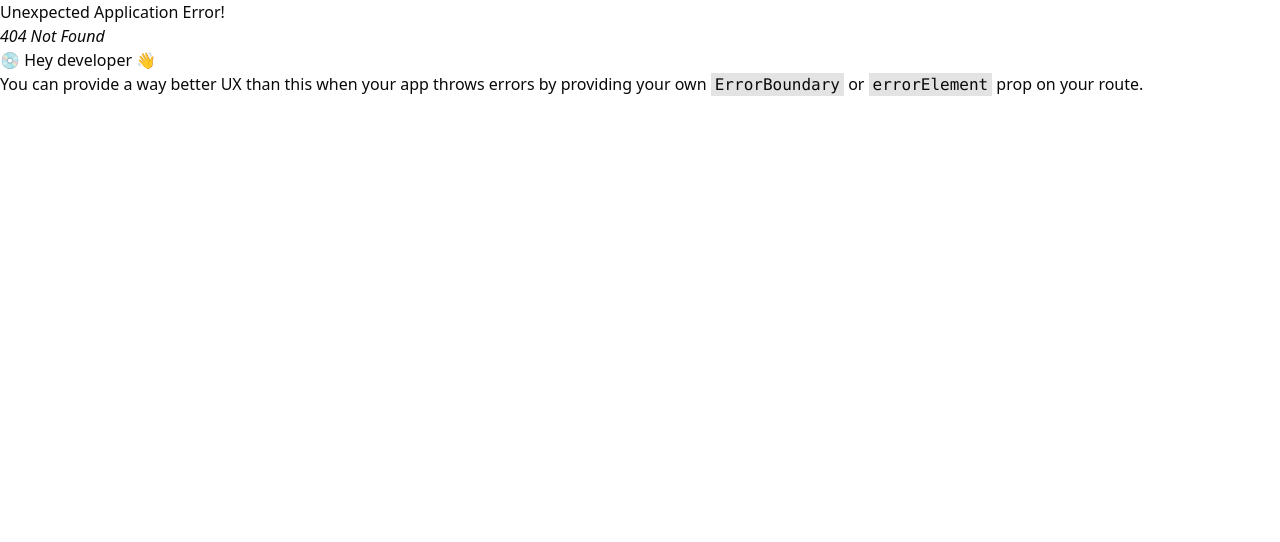
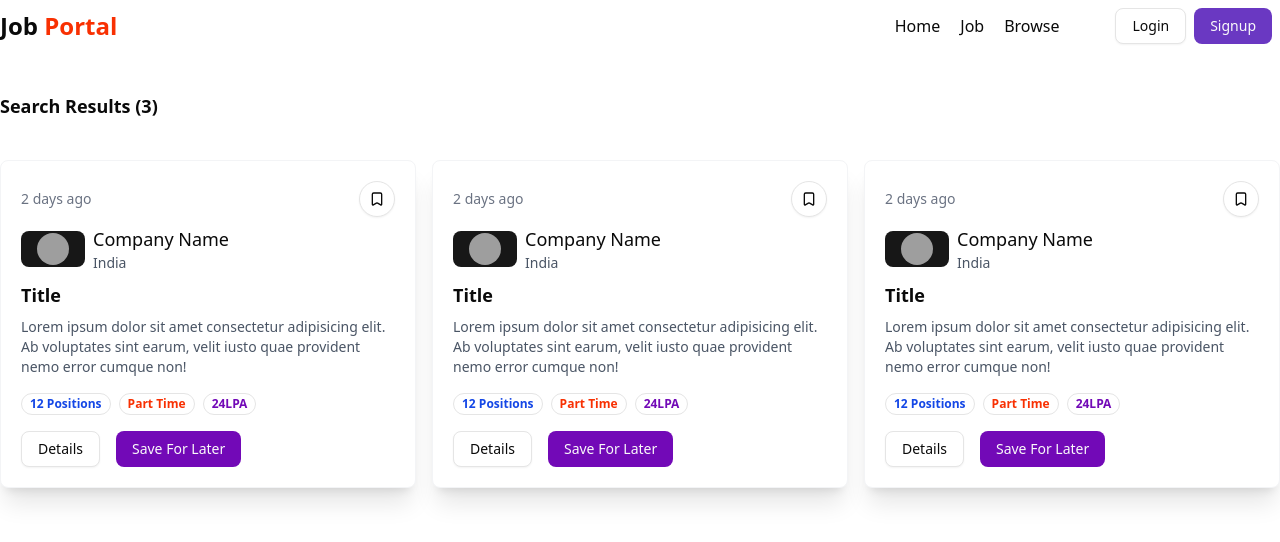
Before and after one commit to abhay-004/JOB-PORTAL-WEBSITE, a React app in the folder frontend/: page /browse in a window 1280 px wide. Before the commit this address had no page. Shown: the top 542 px of the page. Built offline with nearby package versions, Linux system fonts and the light colour scheme; grey boxes are pictures that could not be loaded; the HTML template or start-up script is replaced by a standard one.

Commit message:
create browse page

```diff
--- a/frontend/src/App.jsx
+++ b/frontend/src/App.jsx
@@ -5,6 +5,7 @@
 import Signup from "./components/auth/Signup";
 import Home from "./components/Home";
 import Jobs from "./components/Jobs";
+import Browse from "./components/Browse";
 
 const appRouter = createBrowserRouter([
   {
@@ -25,6 +26,10 @@
     path: "/jobs",
     element: <Jobs />,
   },
+  {
+    path: "/browse",
+    element: <Browse />,
+  },
 ]);
 
 const App = () => {
--- /dev/null
+++ b/frontend/src/components/Browse.jsx
@@ -0,0 +1,24 @@
+import React from "react";
+import Navbar from "./shared/Navbar";
+import JobCard from "./JobCard";
+
+const Browse = () => {
+  const randomJobs = [1, 2, 3];
+  return (
+    <div>
+      <Navbar />
+      <div className="max-w-7xl mx-auto my-10">
+        <h1 className="font-bold text-lg my-10">
+          Search Results ({randomJobs.length})
+        </h1>
+        <div className="grid grid-cols-3 gap-4 mt-5">
+          {randomJobs.map((item, index) => (
+            <JobCard />
+          ))}
+        </div>
+      </div>
+    </div>
+  );
+};
+
+export default Browse;
```
